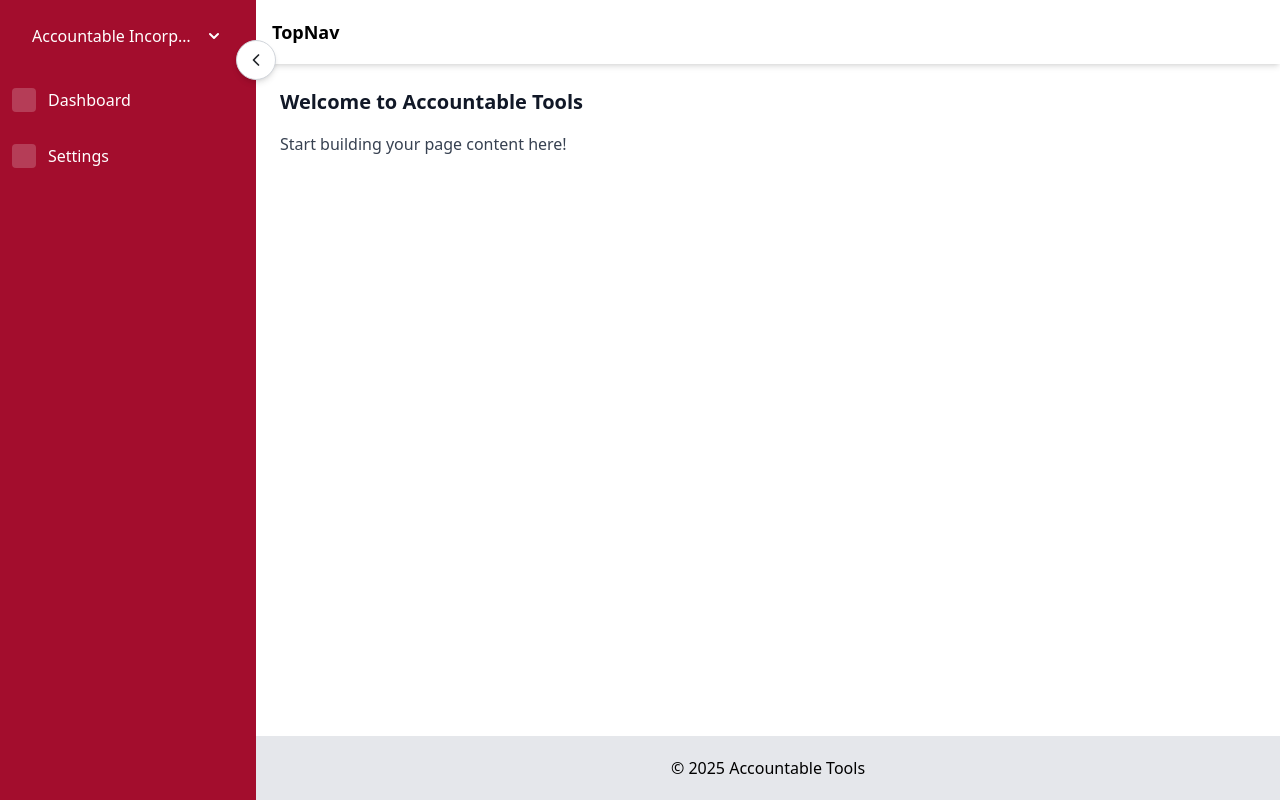
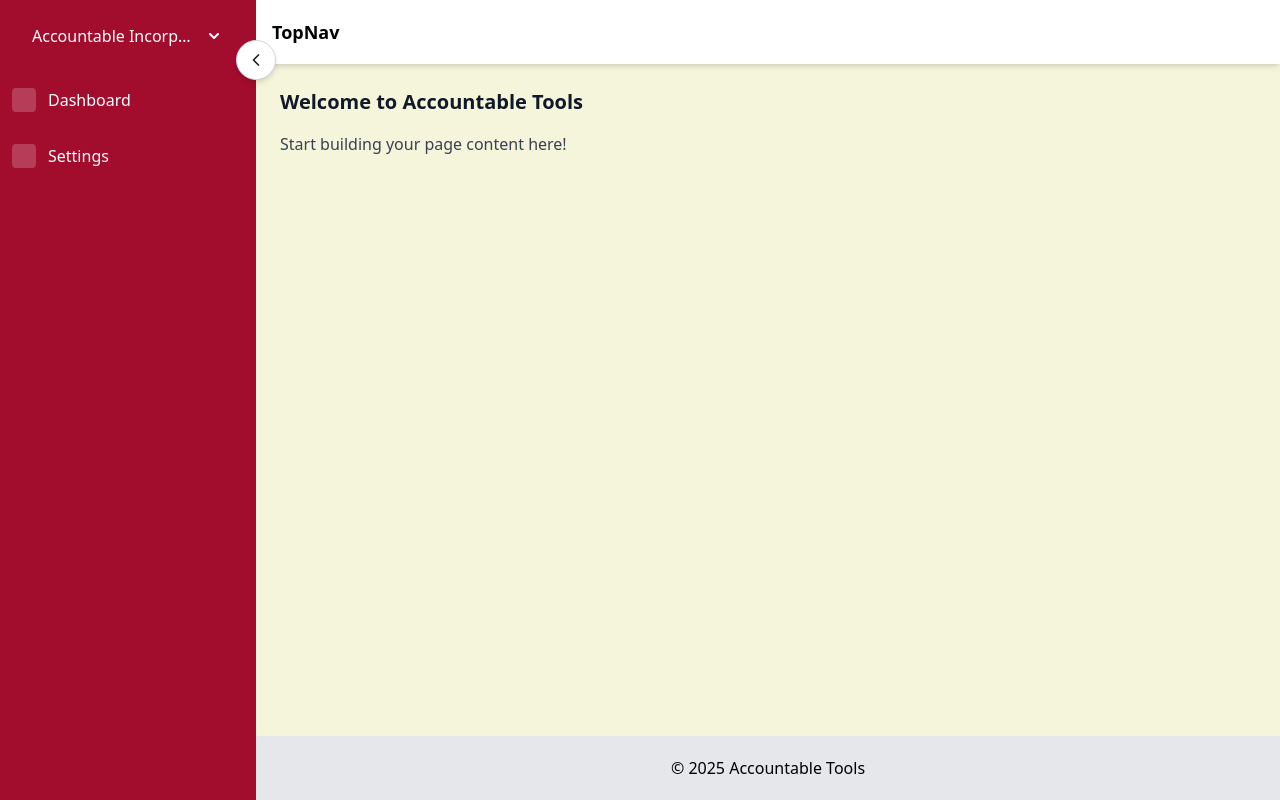
Before and after one commit to accountable-tools/accountable-fe, a Next.js app: page / in a window 1280 px wide. Built offline with nearby package versions, Linux system fonts and the light colour scheme.

Commit message:
Update tailwind.config.js

```diff
--- a/tailwind.config.js
+++ b/tailwind.config.js
@@ -1,11 +1,17 @@
+import { COLORS } from "@/react-components/theme/colors";
+
 module.exports = {
   content: [
-    "./pages/**/*.{js,ts,jsx,tsx}",      // Make sure pages folder is covered
-    "./src/**/*.{js,ts,jsx,tsx}",        // Make sure src folder is covered for components
-    "./react-components/**/*.{js,ts,jsx,tsx}", // If your components are in this folder (you can adjust it based on your structure)
+    "./pages/**/*.{js,ts,jsx,tsx}",
+    "./src/**/*.{js,ts,jsx,tsx}",
+    "./react-components/**/*.{js,ts,jsx,tsx}",
   ],
   theme: {
-    extend: {},
+    extend: {
+      colors: {
+        ...COLORS // ✅ Imports your `COLORS` object directly
+      },
+    },
   },
   plugins: [],
 };
```
